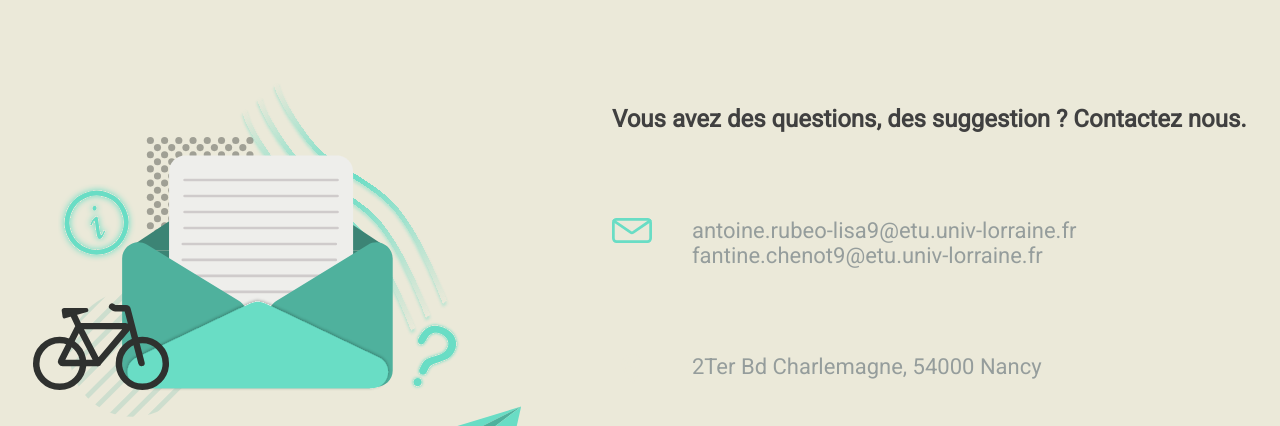
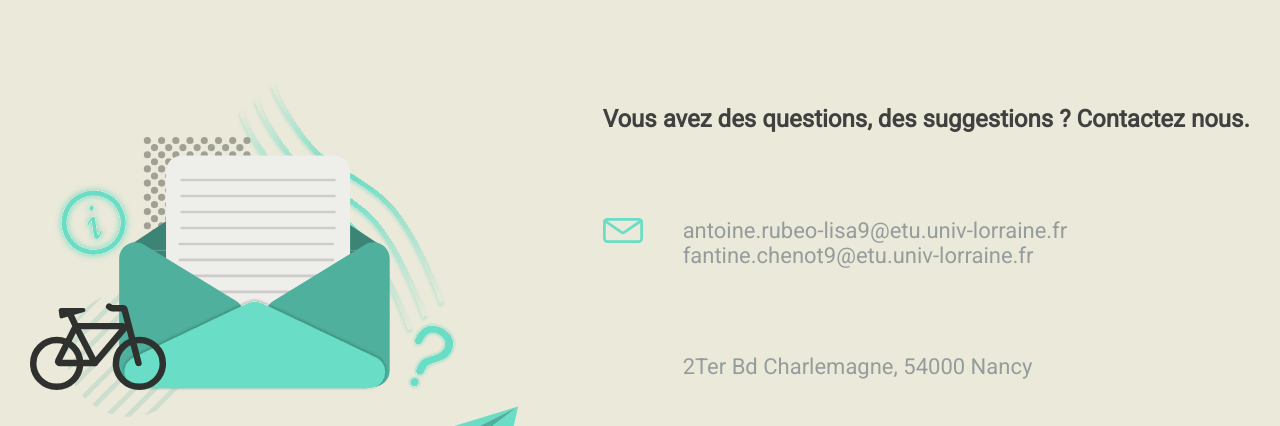
Before and after one commit to Maison-hub/velostan, a plain HTML site: page contact.html in a window 1280 px wide. Shown: the part 142-568 px from the top of the page. Drawn offline with Linux system fonts and the light colour scheme.

Commit message:
Update contact.html

```diff
--- a/contact.html
+++ b/contact.html
@@ -80,7 +80,7 @@
         <img class="mainImg" src="./images/icon/contact_illustration.svg" alt="envellope">
 
         <div class="content">
-            <h2>Vous avez des questions, des suggestion ? Contactez nous.</h2>
+            <h2>Vous avez des questions, des suggestions ? Contactez nous.</h2>
 
             <div class="mail partie">
                 <img class="contactIcon" src="./images/icon/envellope.svg" alt="envellope">
```
